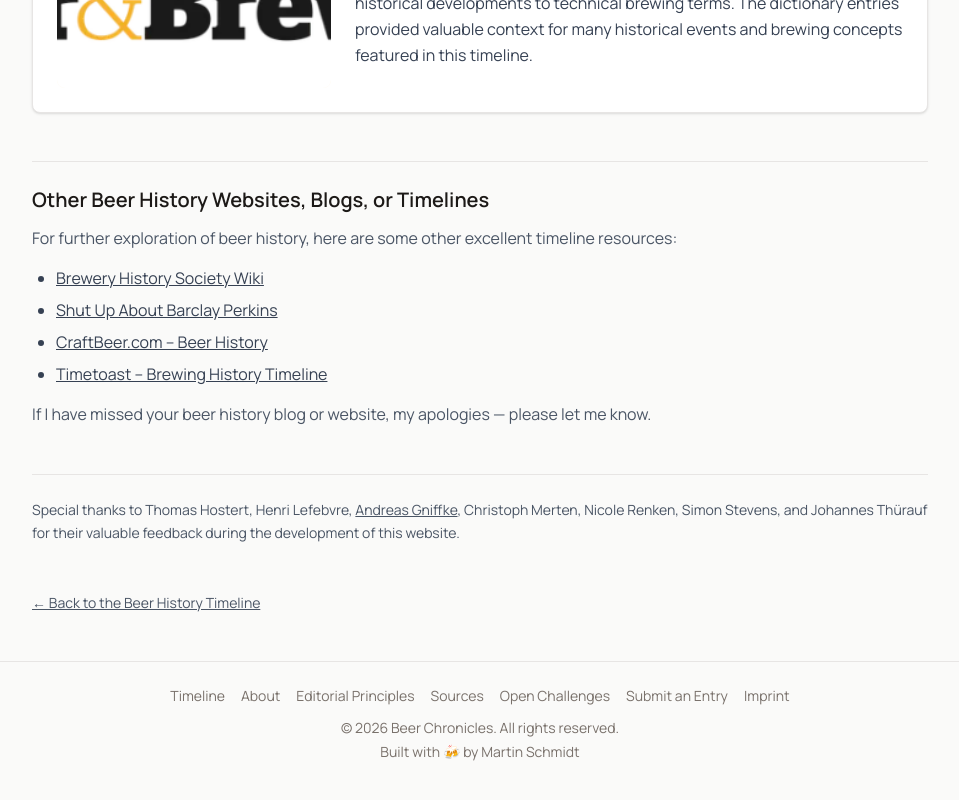
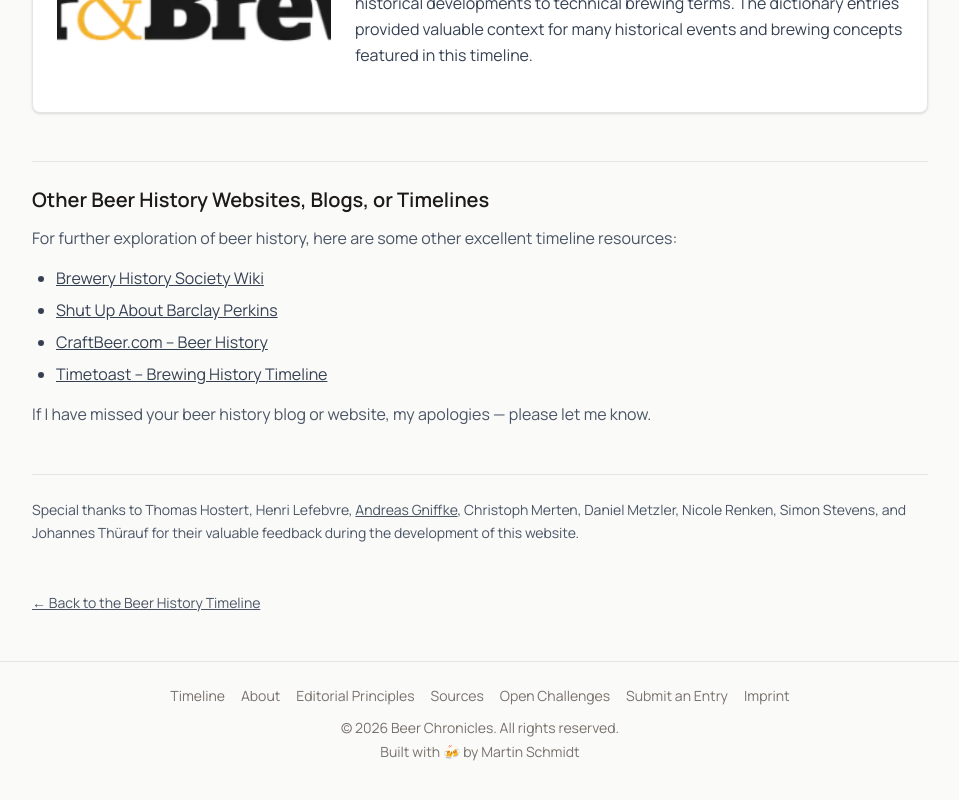
Before and after one commit to beer-chronicles-timeline/beer-chronicles-timeline.github.io, a Next.js app: page /sources in a window 1280 px wide. Shown: the part 2580-3380 px from the top of the page, without its empty margins (160-1119 px from the left). Built offline with nearby package versions, Linux system fonts and the light colour scheme; a web font is replaced by a local one.

Commit message:
=Added Daniel Metzler

```diff
--- a/src/app/sources/page.tsx
+++ b/src/app/sources/page.tsx
@@ -305,7 +305,7 @@ export default function SourcesPage() {
             >
               Andreas Gniffke
             </a>
-            , Christoph Merten, Nicole Renken, Simon Stevens, and Johannes
+            , Christoph Merten, Daniel Metzler, Nicole Renken, Simon Stevens, and Johannes
             Thürauf for their valuable feedback during the development of this
             website.
           </p>
```
